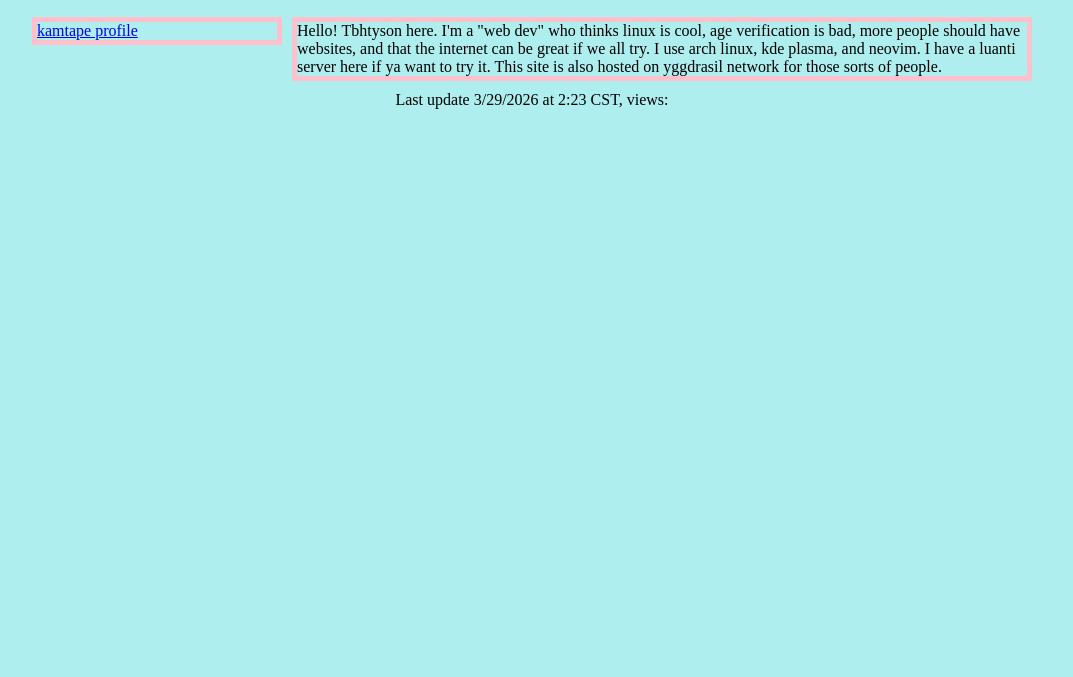
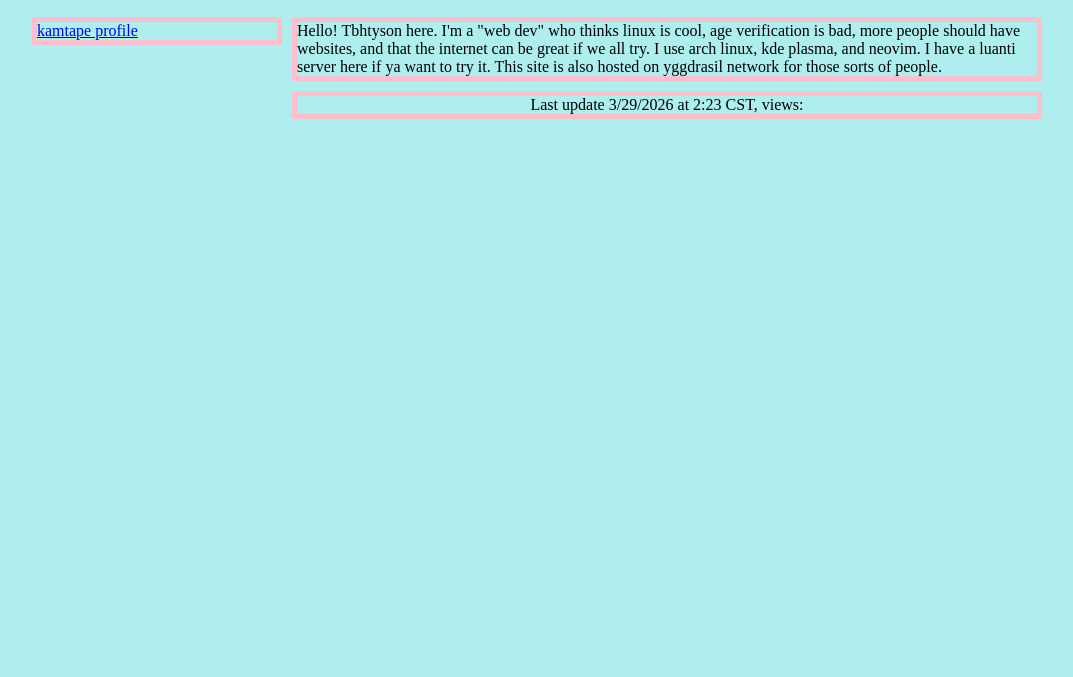
Before and after one commit to tbhtyson/wewbsise, a website: page public/index.html in a window 1280 px wide. Shown: the part 123-800 px from the top of the page, without its empty margins (108-1181 px from the left). Drawn offline with Linux system fonts and the light colour scheme; no server answers.

Commit message:
style swap

```diff
--- a/public/style.css
+++ b/public/style.css
@@ -1,4 +1,4 @@
-nav, main {
+nav, main, .entry, footer {
 border: pink 5px solid;
 }
 
@@ -7,7 +7,8 @@ max-width: 1000px;
 margin: 50px auto;
 display: grid;
 grid-gap: 10px;
-grid-template-columns: 250px auto;
+grid-template-columns: 250px 750px;
+word-wrap: break-word;
 }
 
 header {
@@ -17,7 +18,7 @@ text-align: center;
 }
 
 nav {
-grid-row: 2 / 3;
+grid-row: 2 / 5;
 grid-column: 1 / 2;
 height: max-content;
 }
@@ -25,12 +26,19 @@ height: max-content;
 main {
 grid-row: 2 / 3;
 grid-column: 2 / 3;
+height: max-content;
 }
 
 footer {
 grid-row: 3 / 4;
-grid-column: 1 / 3;
+grid-column: 2 / 3;
 text-align: center;
+height: max-content;
+}
+
+.guestbookstuff {
+grid-row: 4 / 6;
+grid-column: 2 / 3;
 }
 
 body {
```
